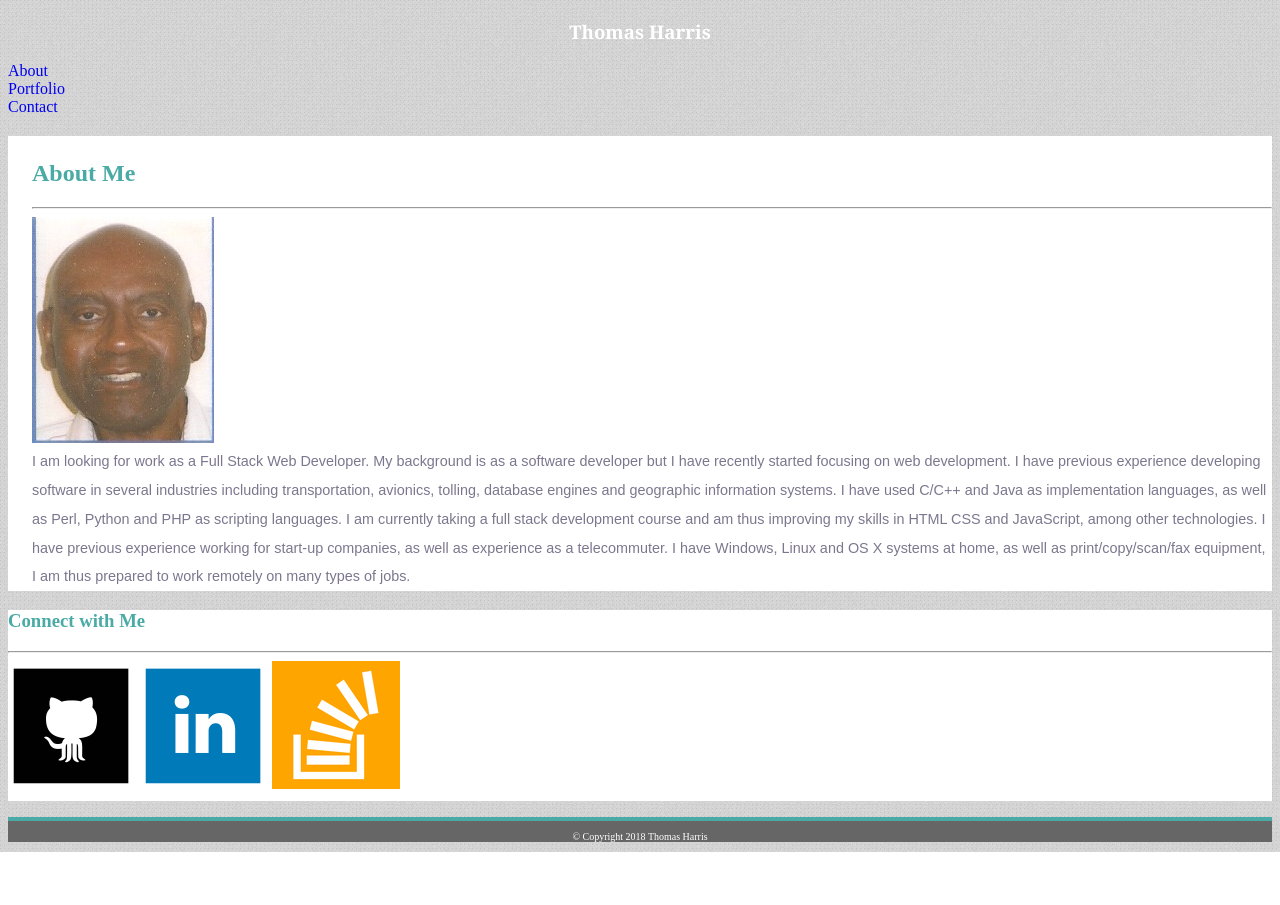
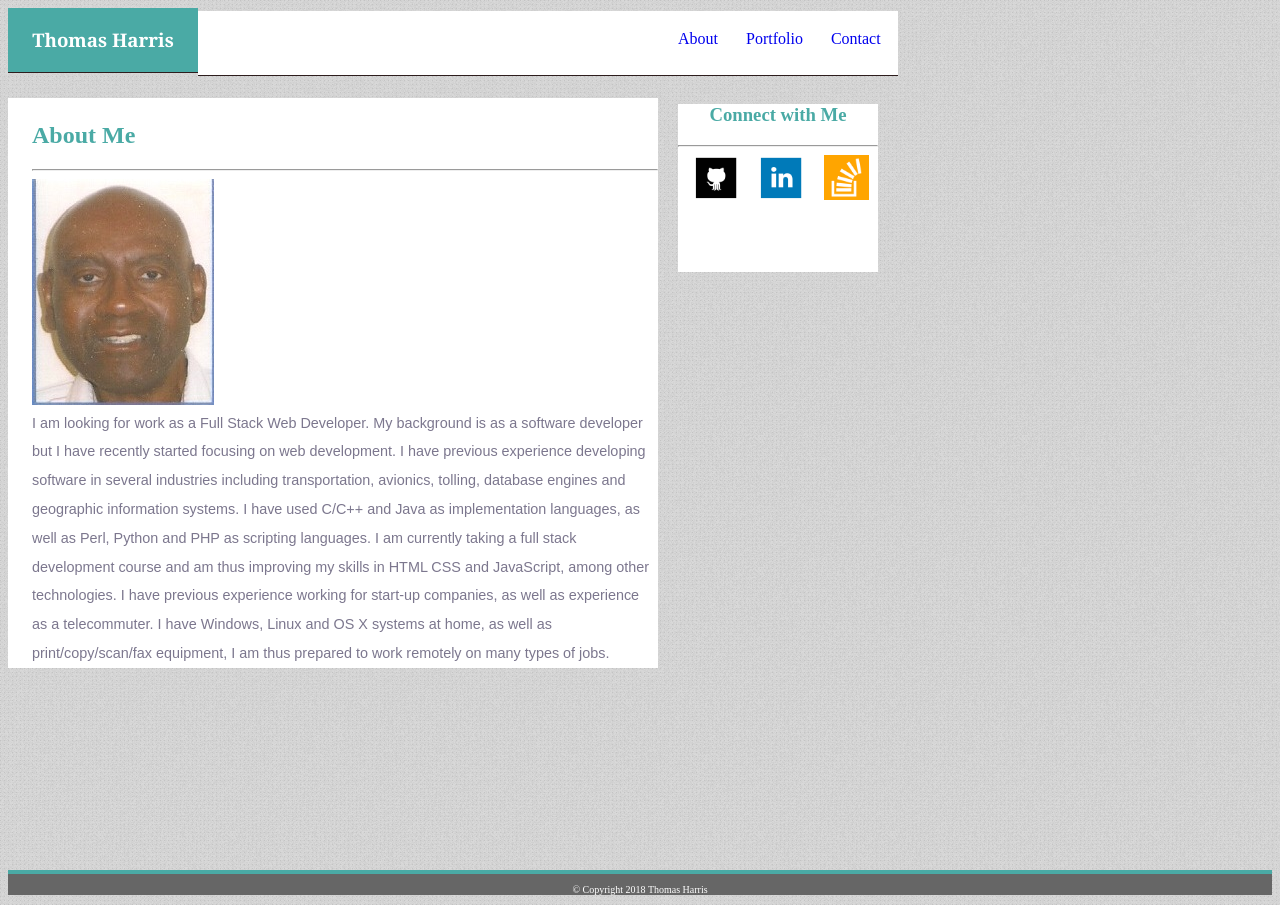
Before and after one commit to tharrisoc/Responsive-Portfolio, a plain HTML site: page index.html in a window 1280 px wide. Before the commit the page ends 852 px from the top, so only its background shows below. Drawn offline with Linux system fonts and the light colour scheme.

Commit message:
Added code for 980px case of index.html

```diff
--- a/assets/css/styles.css
+++ b/assets/css/styles.css
@@ -177,5 +177,61 @@ a:focus { background-color: #a5f7e2; }
 }
 
 @media screen and (min-width: 769px) {
+  #content-area {
+    width: 960px;
+  }
 
+  .about-me {
+    width: 650px;
+    margin-top: -20px;
+    margin-right: -20px;
+  }
+
+  #top-div {
+    background-color:  #4AAAA5;
+    margin-top: 0;
+    padding-top: 0;
+    width: 190px;
+    height: 4rem;
+    margin-right: 0;
+    border-bottom: solid 1px #2d1d1d;
+    display: inline-block;
+  }
+
+  #menu-links {
+    display: inline-block;
+    height: 4rem;
+    width: 700px;
+    left: -4px;
+    top: -22px;
+    position: relative;
+    background-color: #FFFFFF;
+    border-bottom: solid 1px #2d1d1d;
+  }
+
+  h3.social-elem {
+    text-align: center;
+  }
+
+  .menu-link-text {
+    display: inline-block;
+    padding-right: 1.5rem;
+    position: relative;
+    bottom: -1.2rem;
+    right: -30rem;
+  }
+
+  #sidebar-section {
+    width: 200px;
+    height: 160px;
+    position: relative;
+    left: 670px;
+    top: -582px;
+  }
+
+  .social-button {
+    height: 45px;
+    width: 45px;
+    margin-left: 1rem;
+  }
 }
```
